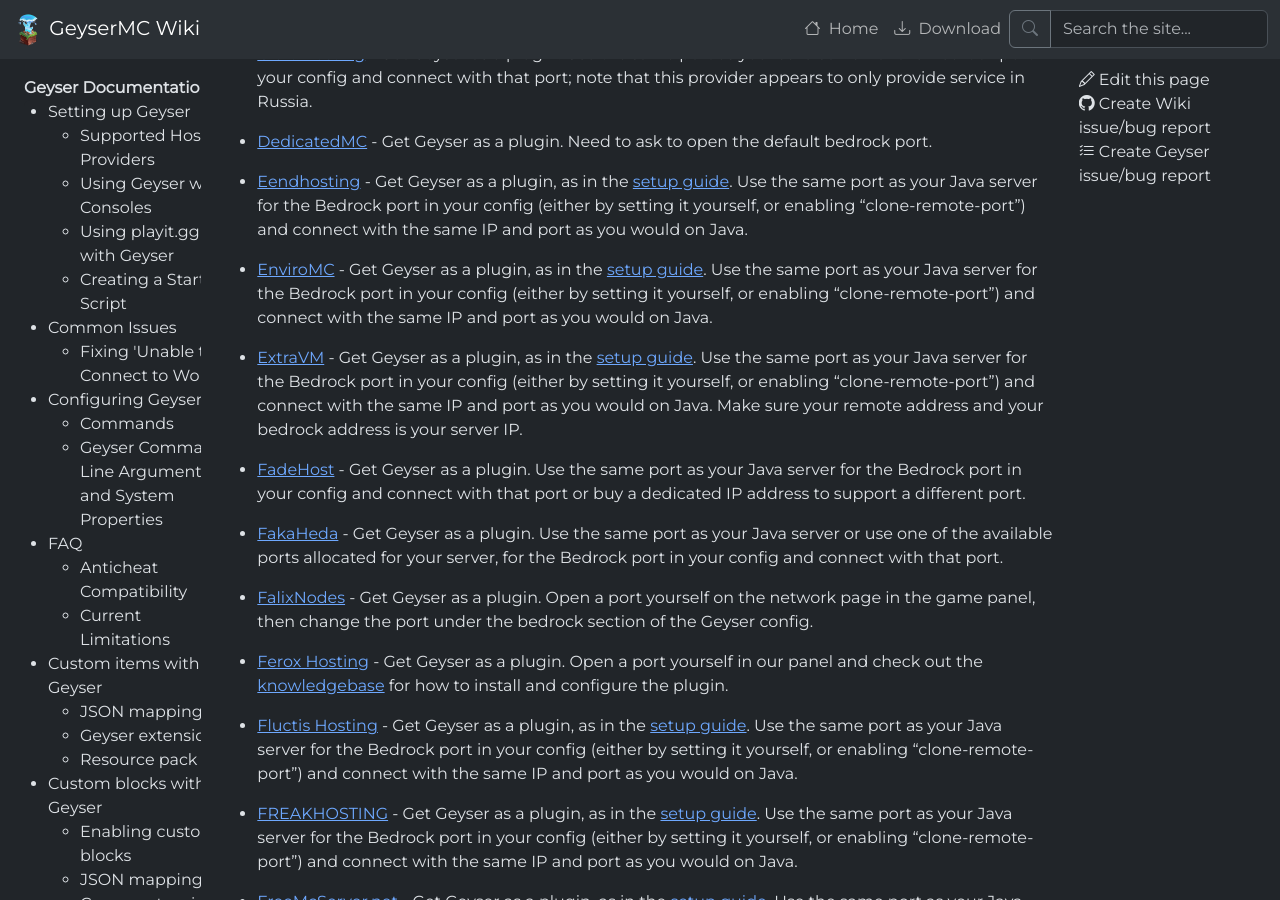
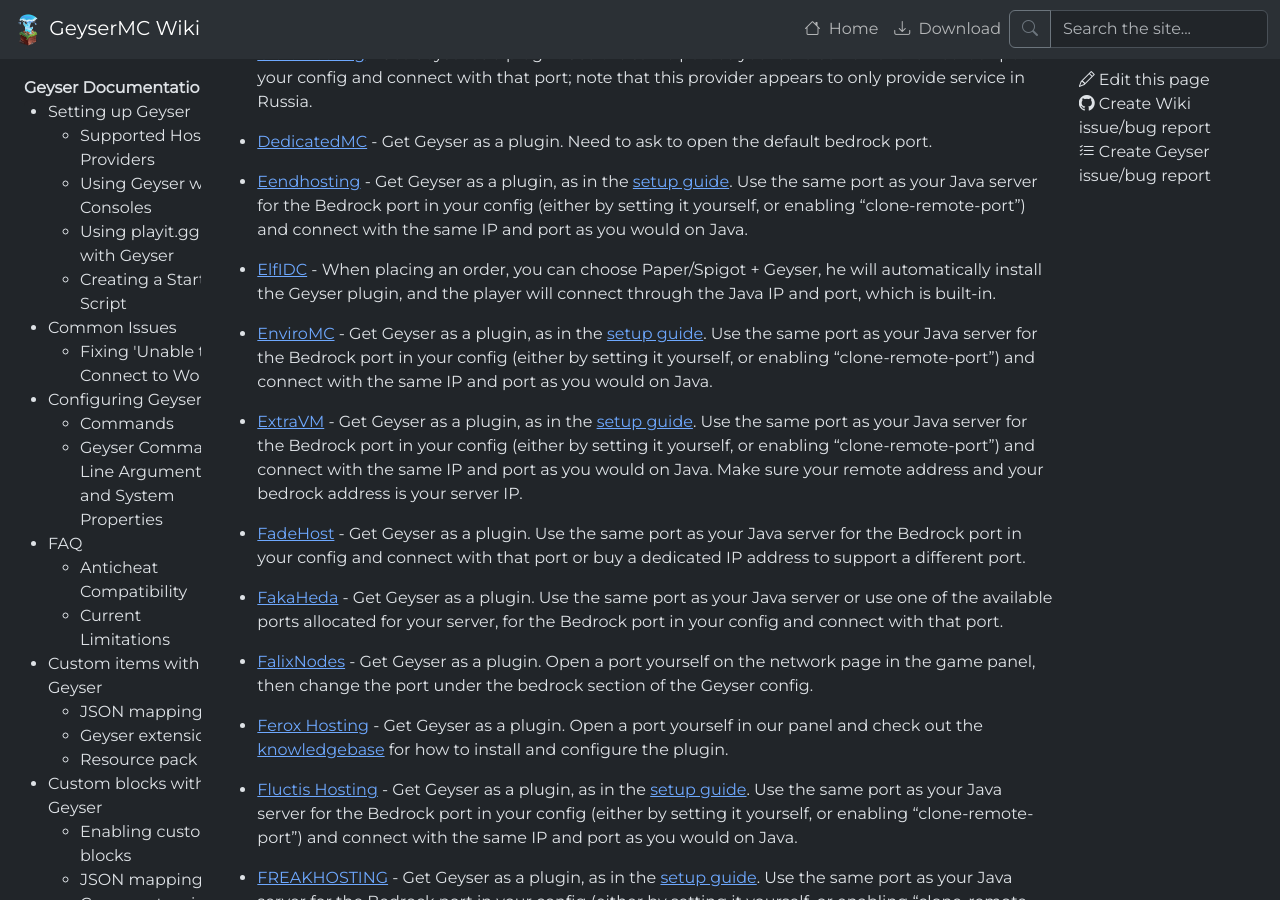
Before and after one commit to GeyserMC/GeyserWiki, a Jekyll site: the page built from _docs/geyser/supported-hosting-providers.md, in a window 1280 px wide and 900 px high, scrolled down 2551 px. Built offline with Jekyll 4.4.1, drawn with Linux system fonts in a browser that asks for light colours.

Commit message:
Update providers.json
ElfIDC

```diff
--- a/_data/providers.json
+++ b/_data/providers.json
@@ -160,6 +160,11 @@
       "name": "Eendhosting",
       "url": "https://eendhosting.nl/",
       "description_template": "default"
+    },
+    {
+      "name": "ElfIDC",
+      "url": "https://www.elfidc.com/",
+      "description": "When placing an order, you can choose Paper/Spigot + Geyser, he will automatically install the Geyser plugin, and the player will connect through the Java IP and port, which is built-in."
     },
     {
       "name": "EnviroMC",
```
